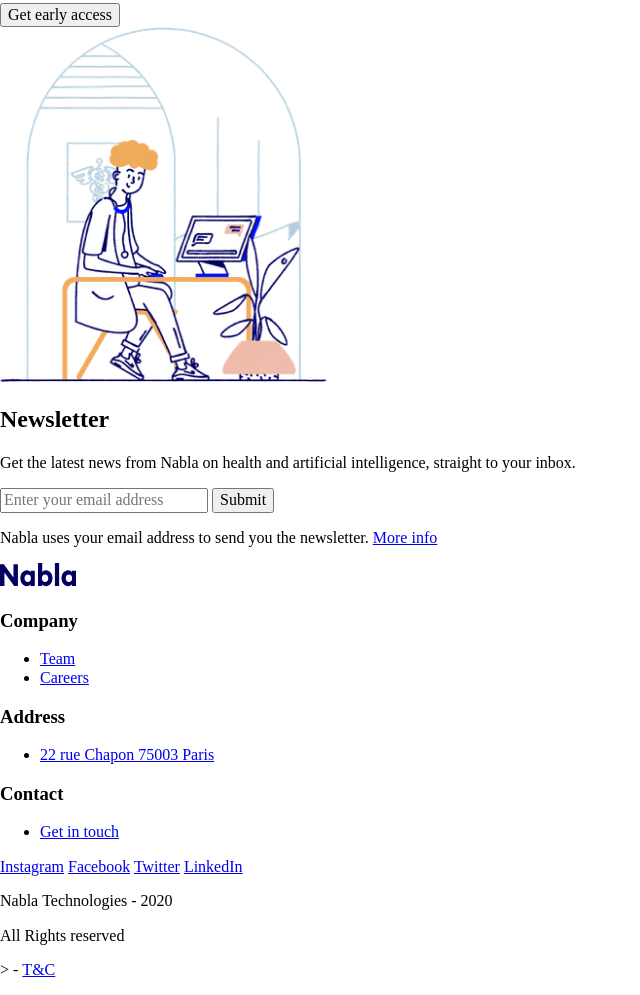
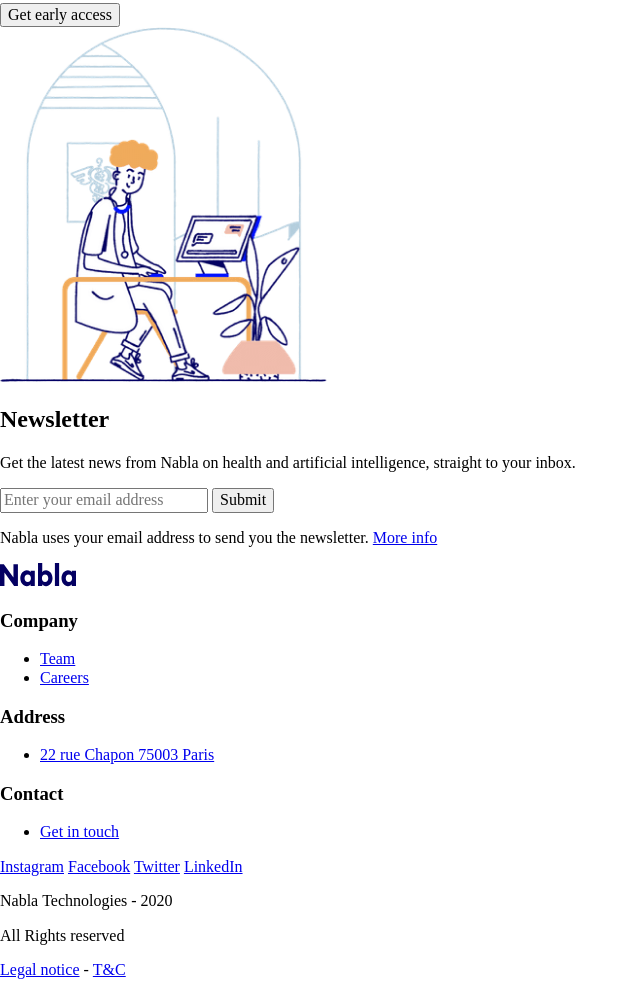
Before and after one commit to anastanei/nabla, a website: page index.html in a window 1280 px wide. Shown: the part 3793-4788 px from the top of the page, without its empty margins (0-640 px from the left). Drawn offline with Linux system fonts and the light colour scheme.

Commit message:
Add element .copyright-link

```diff
--- a/index.html
+++ b/index.html
@@ -343,6 +343,7 @@
           All&nbsp;Rights&nbsp;reserved
         </p>
         <p class="main-footer__copyright-paragraph">
+          <a class="main-footer__copyright-link" href="#no_scroll">Legal&nbsp;notice</a
           >&nbsp;-&nbsp;<a class="main-footer__link" href="#no_scroll">T&C</a>
         </p>
       </div>
```
